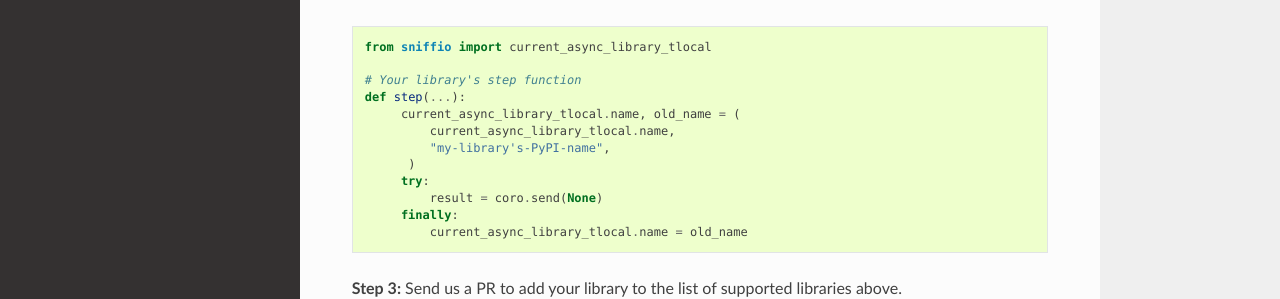
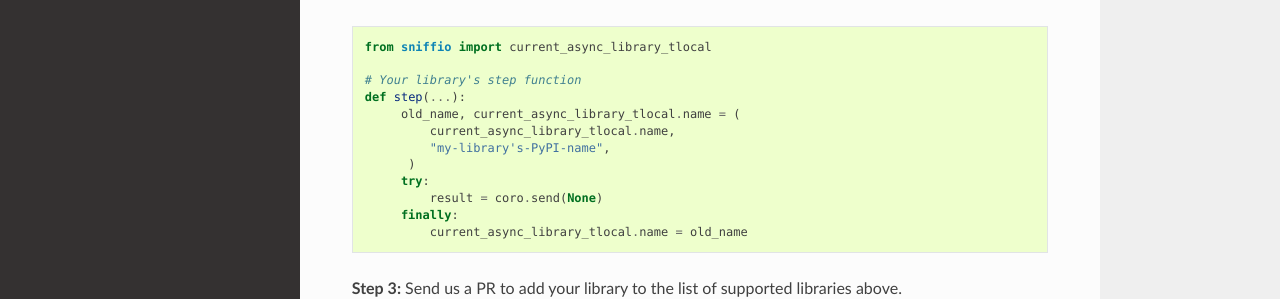
Before and after one commit to python-trio/sniffio, a Sphinx documentation site: the page built from docs/source/index.rst, in a window 1280 px wide and 900 px high, scrolled down 1061 px. Shown: the part 153-452 px from the top of the window. Built offline with Sphinx 7.4.7 and the Read the Docs theme 2.0.0, drawn with Linux system fonts in a browser that asks for light colours; the version number could not be read and is left out.

```diff
--- a/docs/source/index.rst
+++ b/docs/source/index.rst
@@ -67,7 +67,7 @@ that this is set to your identifier string. In most cases, this will be as simpl
 
    # Your library's step function
    def step(...):
-        current_async_library_tlocal.name, old_name = (
+        old_name, current_async_library_tlocal.name = (
             current_async_library_tlocal.name,
             "my-library's-PyPI-name",
          )
```
